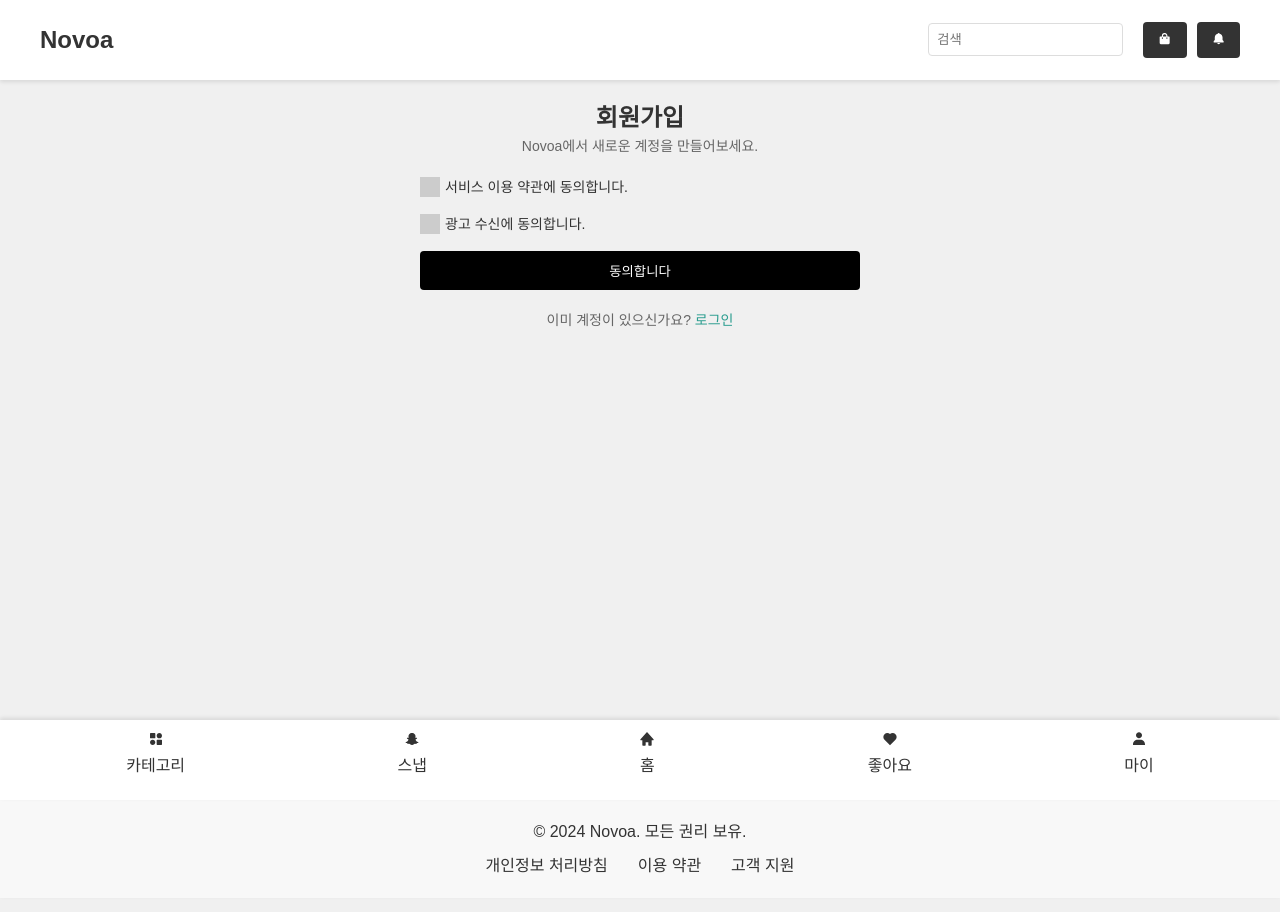
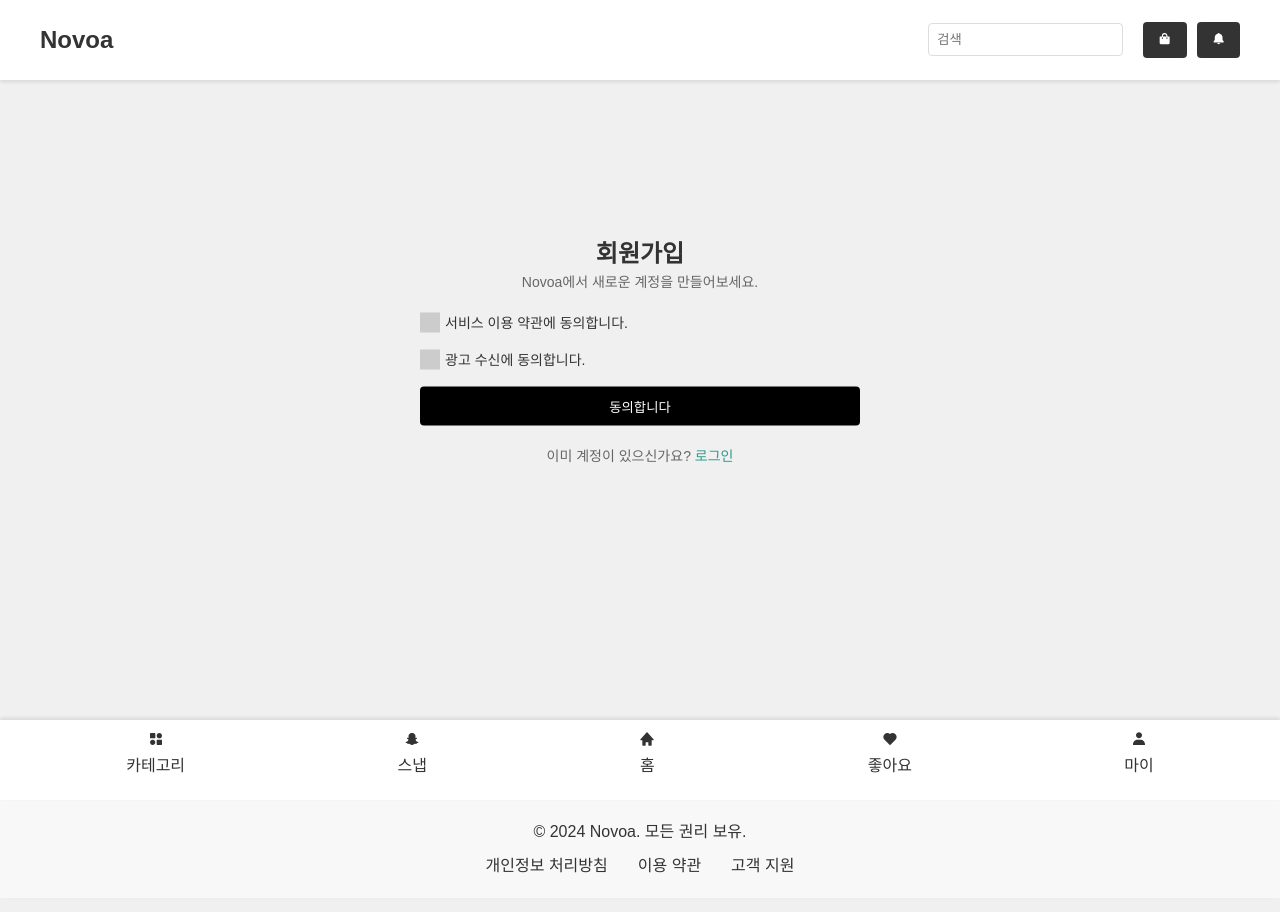
Before and after one commit to tjdwns6872/Ecommerce, a React (Create React App) app in the folder client/: page /signup in a window 1280 px wide. Shown: the top 912 px of the page. Built offline with nearby package versions, Linux system fonts and the light colour scheme.

Commit message:
css 수정

```diff
--- a/client/src/assets/css/commons.css
+++ b/client/src/assets/css/commons.css
@@ -357,6 +357,7 @@ img {
   max-width: 480px;
   margin: 0 auto;
   padding: 20px;
+  transform: translate(0%, 50%);
 }
 
 .signup-header {
```
